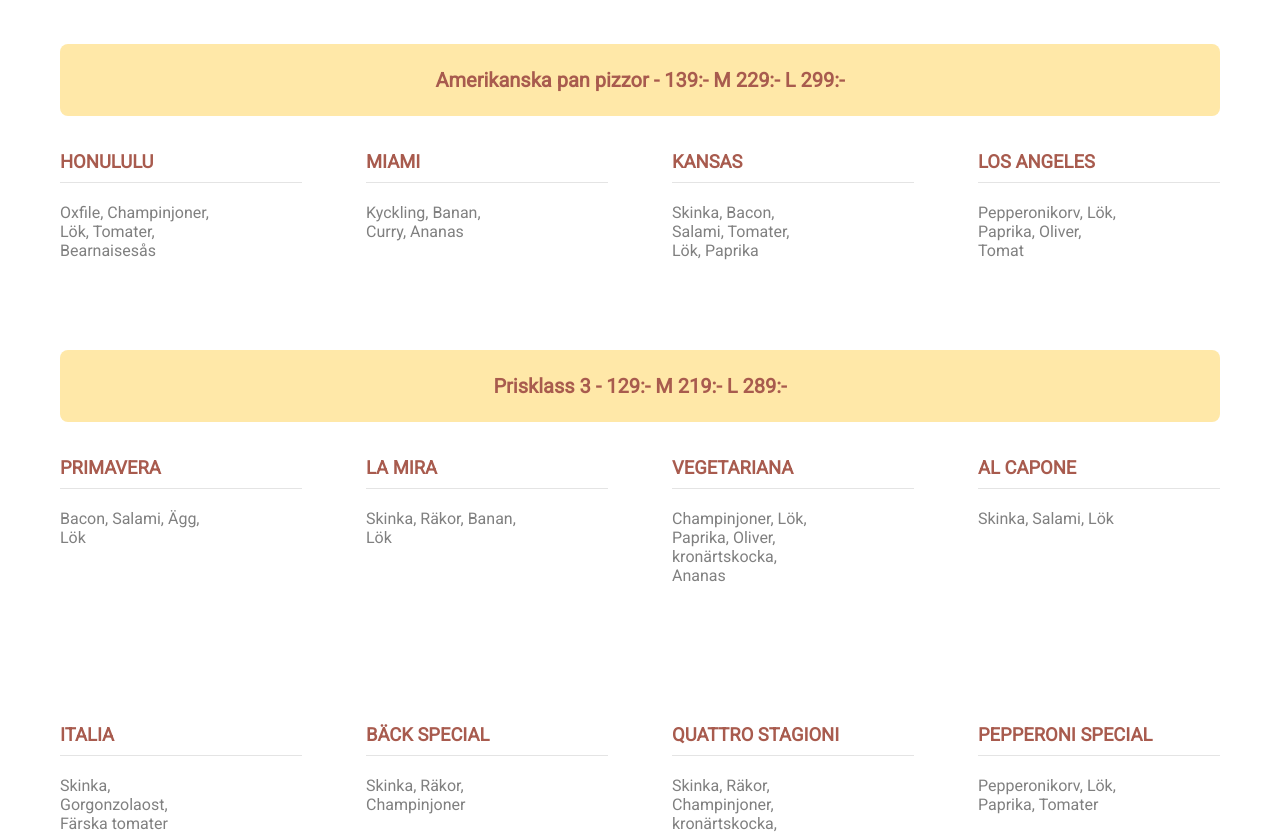
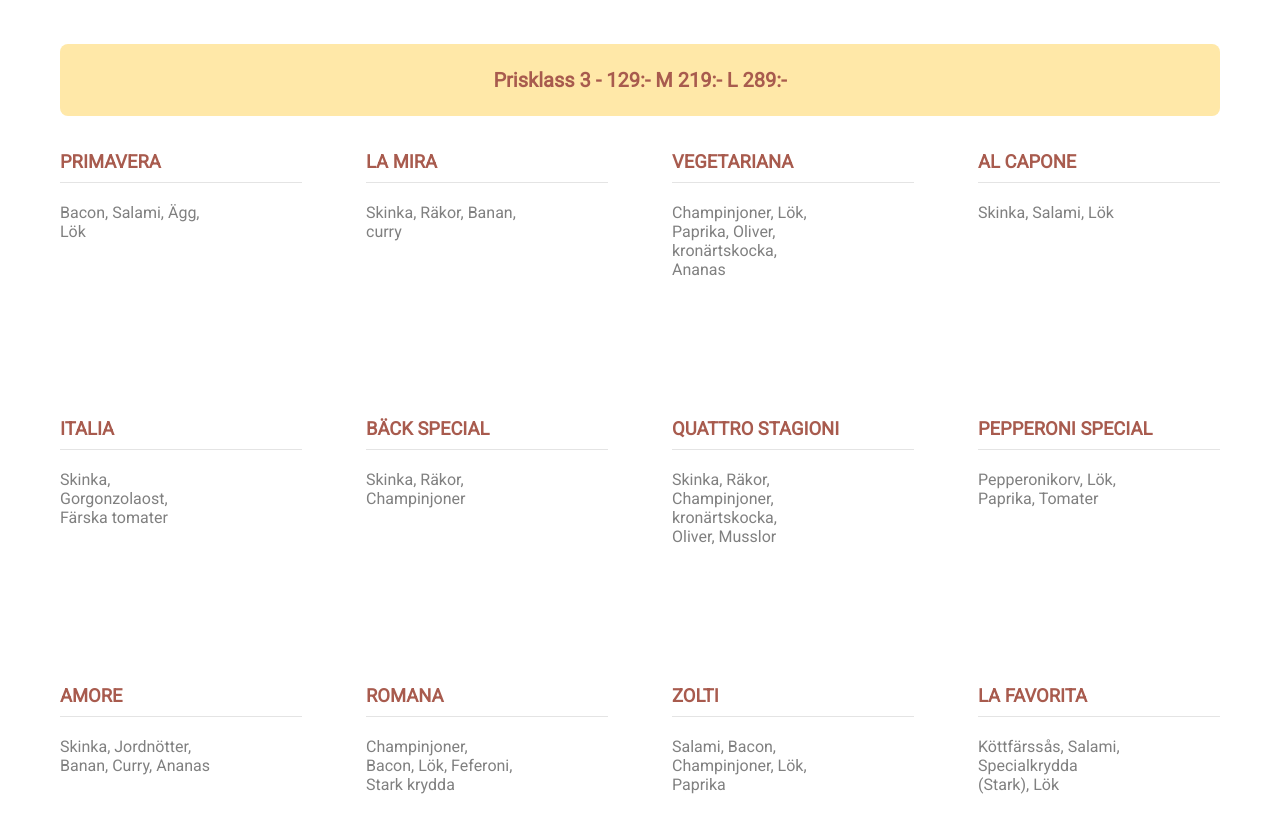
Before and after one commit to Haco11/pizzaria-la-favorita, a React (Vite) app: page / in a window 1280 px wide. Shown: the part 2020-2853 px from the top of the page. Built offline with nearby package versions, Linux system fonts and the light colour scheme.

Commit message:
Fxing typos

```diff
--- a/src/data.ts
+++ b/src/data.ts
@@ -127,28 +127,6 @@ const data: MenuData = {
       },
     ],
   },
-  pizzaamerika: {
-    title: "Amerikanska pan pizzor - 139:- M 229:- L 299:-",
-
-    pizzas: [
-      {
-        title: "Honululu",
-        ingredients: ["Oxfile", "Champinjoner", "Lök", "Tomater, Bearnaisesås"],
-      },
-      {
-        title: "Miami",
-        ingredients: ["Kyckling", "Banan", "Curry", "Ananas"],
-      },
-      {
-        title: "Kansas",
-        ingredients: ["Skinka", "Bacon", "Salami", "Tomater", "Lök", "Paprika"],
-      },
-      {
-        title: "Los Angeles",
-        ingredients: ["Pepperonikorv", "Lök", "Paprika", "Oliver", "Tomat"],
-      },
-    ],
-  },
   pizzaclass3: {
     title: "Prisklass 3 - 129:- M 219:- L 289:-",
 
@@ -159,7 +137,7 @@ const data: MenuData = {
       },
       {
         title: "La Mira",
-        ingredients: ["Skinka", "Räkor", "Banan", "Lök"],
+        ingredients: ["Skinka", "Räkor", "Banan", "curry"],
       },
       {
         title: "Vegetariana",
@@ -215,7 +193,7 @@ const data: MenuData = {
       },
       {
         title: "Zolti",
-        ingredients: ["Skinka", "Bacon", "Champinjoner", "Lök", "Paprika"],
+        ingredients: ["Salami", "Bacon", "Champinjoner", "Lök", "Paprika"],
       },
       {
         title: "La Favorita",
@@ -298,12 +276,7 @@ const data: MenuData = {
       },
       {
         title: "Tefat",
-        ingredients: [
-          "(inbakad, dubbeldeg) Skinka",
-          "Räkor",
-          "Riven ost",
-          "Ruccola",
-        ],
+        ingredients: ["(inbakad, dubbeldeg) Skinka", "Räkor", "Champinjoner"],
       },
       {
         title: "Italiano",
@@ -383,7 +356,7 @@ const data: MenuData = {
       },
       {
         title: "Husets Special",
-        ingredients: ["Oxfile", "Tomater", "Feferoni", "Bearnaisesås", "Lök"],
+        ingredients: ["Oxfile", "Champinjoner", "Sparris", "Bearnaisesås"],
       },
       {
         title: "Oxfile",
@@ -402,16 +375,17 @@ const data: MenuData = {
       {
         title: "Belladona",
         ingredients: [
+          "Fläskfilé",
           "Tomater",
           "Champinjoner",
           "Lök",
-          "Qournfärs",
+          "Vitlök",
           "Bearnaisesås",
         ],
       },
       {
         title: "Quattro Formaggi",
-        ingredients: ["Mozzarella", "Fårost", "Gorgonzola", "Basillika"],
+        ingredients: ["Mozzarella", "Fårost", "Gorgonzola", "Basilika"],
       },
       {
         title: "Ubåt Special",
@@ -424,13 +398,7 @@ const data: MenuData = {
       },
       {
         title: "Havets Pärlor",
-        ingredients: [
-          "Champinjoner",
-          "Görna musslor",
-          "Räkor",
-          "Vitlök",
-          "Basillika",
-        ],
+        ingredients: ["Räkor", "Görna musslor", "Vitlök", "Scampi", "Basilika"],
       },
       {
         title: "Avokado pizza",
@@ -440,8 +408,8 @@ const data: MenuData = {
           "Paprika",
           "Vitlök",
           "Tomater",
-          "Basillika",
-          "Sparis",
+          "Basilika",
+          "Sparris",
         ],
       },
     ],
@@ -511,6 +479,28 @@ const data: MenuData = {
       },
     ],
   },
+  pizzaamerika: {
+    title: "Amerikanska pan pizzor - 139:- M 229:- L 299:-",
+
+    pizzas: [
+      {
+        title: "Honululu",
+        ingredients: ["Oxfile", "Champinjoner", "Lök", "Tomater, Bearnaisesås"],
+      },
+      {
+        title: "Miami",
+        ingredients: ["Kyckling", "Banan", "Curry", "Ananas"],
+      },
+      {
+        title: "Kansas",
+        ingredients: ["Skinka", "Bacon", "Salami", "Tomater", "Lök", "Paprika"],
+      },
+      {
+        title: "Los Angeles",
+        ingredients: ["Pepperonikorv", "Lök", "Paprika", "Oliver", "Tomat"],
+      },
+    ],
+  },
   hamburgare: {
     title: "Hamburgare",
 
@@ -537,15 +527,7 @@ const data: MenuData = {
     sallader: [
       {
         title: "Västkustsallad",
-        ingredients: [
-          "Ost",
-          "Räkor",
-          "Tonfisk",
-          "Musslor",
-          "Tonfisk",
-          "Majs",
-          "Citron",
-        ],
+        ingredients: ["Ost", "Räkor", "Tonfisk", "Musslor", "Majs", "Citron"],
       },
       {
         title: "Tonfisksallad",
@@ -609,7 +591,13 @@ const data: MenuData = {
       },
       {
         title: "Kebabsallad",
-        ingredients: ["Kebabkött", "Ost", "Feferoni", "Vitlökssås & rödsås"],
+        ingredients: [
+          "Kebabkött",
+          "Ost",
+          "Feferoni",
+          "Lök",
+          "Vitlökssås & rödsås",
+        ],
       },
       {
         title: "Falafelsallad",
@@ -659,14 +647,7 @@ const data: MenuData = {
       },
       {
         title: "Pasta Carbonara",
-        ingredients: [
-          "Bacon",
-          "Lök",
-          "Äggula",
-          "Parmesan",
-          "Grädde",
-          "Champinjoner",
-        ],
+        ingredients: ["Bacon", "Lök", "Äggula", "Parmesan", "Grädde"],
       },
       {
         title: "Kycklingpasta",
@@ -680,7 +661,13 @@ const data: MenuData = {
       },
       {
         title: "Oxfilépasta",
-        ingredients: ["Oxfilé", "Champinjoner", "Purjolök", "Paprika"],
+        ingredients: [
+          "Oxfilé",
+          "Champinjoner",
+          "Purjolök",
+          "Paprika",
+          "Grädde",
+        ],
       },
     ],
   },
@@ -720,8 +707,7 @@ const data: MenuData = {
           "Rödlök",
           "Tomater",
           "Isbergssallad",
-          "Gurka",
-          "Pepperoni",
+          "Feferoni",
           "Vitlöksås & rödsås",
           "(grönsaker tillsätts efter gräddning)",
         ],
@@ -735,7 +721,7 @@ const data: MenuData = {
           "Tomater",
           "Isbergssallad",
           "Gurka",
-          "Pepperoni",
+          "Feferoni",
           "Vitlöksås & rödsås",
           "(grönsaker tillsätts efter gräddning)",
         ],
```
